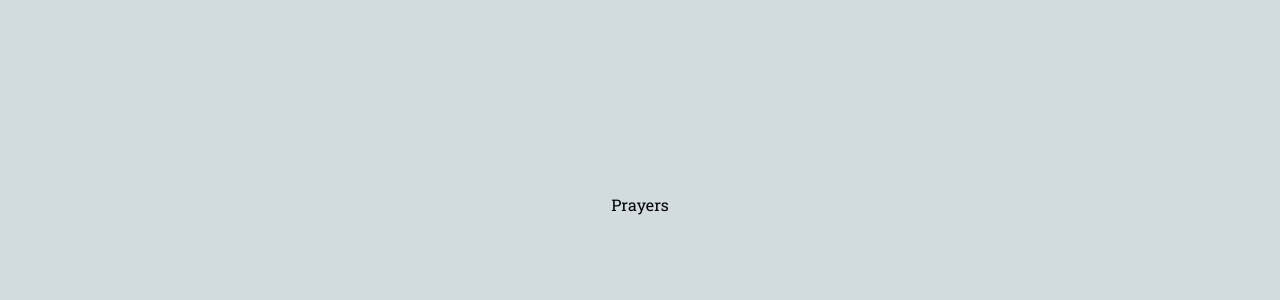
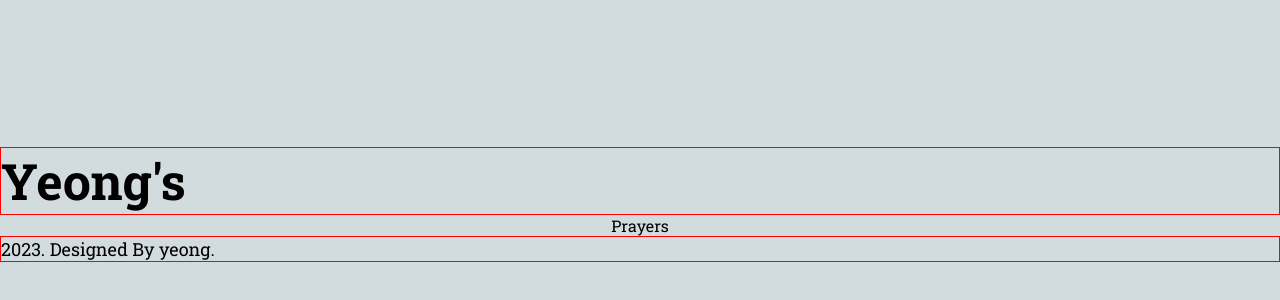
Before and after one commit to lienkooky/RandomDraw, a Next.js app: page /prayers in a window 1280 px wide. Shown: the part 196-496 px from the top of the page. Built offline with nearby package versions, Linux system fonts and the light colour scheme.

Commit message:
fixed main name

```diff
--- a/app/page.tsx
+++ b/app/page.tsx
@@ -1,6 +1,6 @@
 import Footer from '@/components/footer/Footer';
 import Header from '@/components/header/Header';
-import Main from '@/components/main/main';
+import Main from '@/components/main/Main';
 
 export default function Home() {
   return (
--- a/app/prayers/page.tsx
+++ b/app/prayers/page.tsx
@@ -1,5 +1,14 @@
+import Header from '@/components/header/Header';
+import Footer from '@/components/footer/Footer';
+
 function page() {
-  return <div>Prayers</div>;
+  return (
+    <>
+      <Header />
+      <div>Prayers</div>
+      <Footer />
+    </>
+  );
 }
 
 export default page;
```
Also changed, not shown: components/prayer/Prayers.tsx (renamed from components/intercessoryPrayer/Prayers.tsx).
